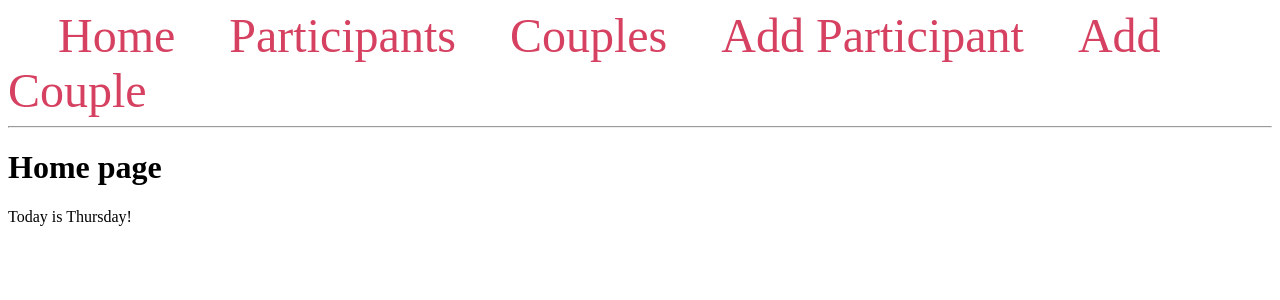
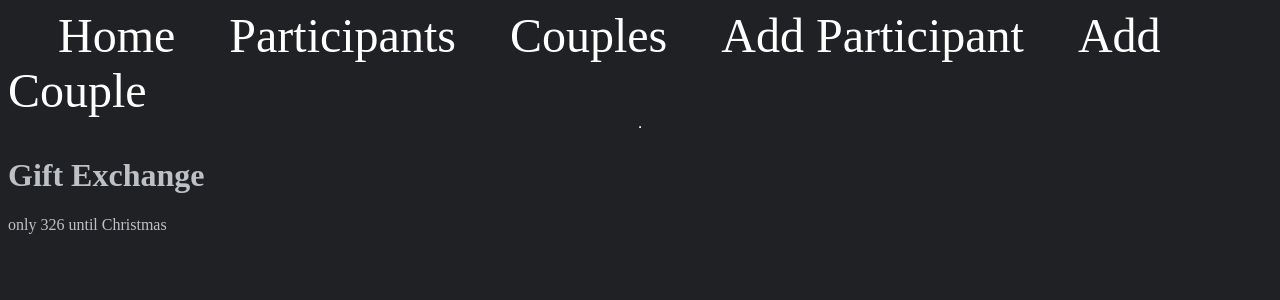
Before and after one commit to mohobson/gift-exchange, a Flask app: page / in a window 1280 px wide. Shown: the top 300 px of the page. Run offline with Flask 2, Linux system fonts and the light colour scheme.

Commit message:
added background color

```diff
--- a/static/style.css
+++ b/static/style.css
@@ -1,11 +1,18 @@
+body {
+    display: flex;
+    flex-direction: column;
+    background-color: #202124;
+    color: #bdc1c6;
+}
+
 .message {
     padding: 10px;
     margin: 5px;
-    background-color: #f3f3f3
+    background-color: #87CEFA;
 }
 
 nav a {
-    color: #d64161;
+    color: #FFFFFF;
     font-size: 3em;
     margin-left: 50px;
     text-decoration: none;
--- a/templates/home.html
+++ b/templates/home.html
@@ -4,6 +4,6 @@
 
 {% block title %}Home{% endblock %}
 {% block content %}
-    <h1>Home page</h1>
-    <p>Today is {{ day }}!</p>
+    <h1>Gift Exchange</h1>
+    <p>only {{ days }} until Christmas</p>
 {% endblock %}
--- a/views.py
+++ b/views.py
@@ -1,4 +1,4 @@
-from datetime import datetime
+from datetime import datetime, date
 
 from flask import abort, current_app, render_template, request, redirect, url_for
 from participants import Participant
@@ -8,9 +8,16 @@
 
 
 def home_page():
-    today = datetime.today()
-    day_name = today.strftime("%A")
-    return render_template("home.html", day=day_name)
+    current_year = datetime.now().year
+    current_month = datetime.now().month
+    current_day = datetime.now().day
+
+    today = date(current_year, current_month, current_day)
+    christmas = date(2023, 12, 25)
+    days_until_christmas = christmas - today
+    #day_name = today.strftime("%A")
+
+    return render_template("home.html", days=days_until_christmas.days)
 
 
 def participants_page():
```
